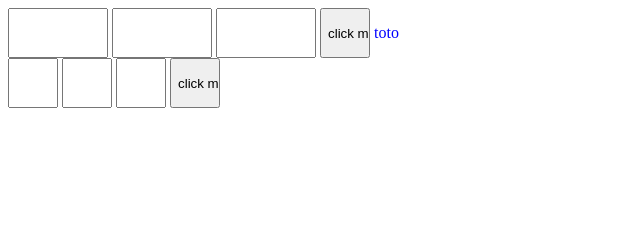
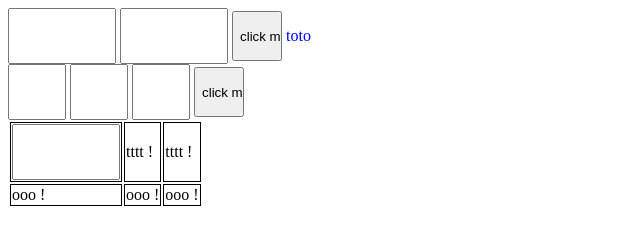
Before and after one commit to djedje72/projet-gwen, a plain HTML site: page index.html in a window 1280 px wide. Shown: the whole page, without its empty margins (0-640 px from the left). Drawn offline with Linux system fonts and the light colour scheme.

Commit message:
third commit

```diff
--- a/index.html
+++ b/index.html
@@ -1,3 +1,4 @@
+<!DOCTYPE html>
 <html>
     <head>
 
@@ -12,6 +13,10 @@
 
             .input-small {
                 width: 100px;
+            }
+
+            td {
+                border: 1px solid black;
             }
         </style>
     </head>
@@ -31,17 +36,31 @@
             }
         </script>
         <div>
-            <input class="input-small" type="text" name="tt1" onchange="myFunction2(this)"/>
-            <input class="input-small" type="text" name="tt2"/>
-            <input class="input-small" type="text" name="tt3"/>
-            <input type="button" name="tt4" value="click me !" onclick="myFunction();"/>
+            <input class="input-small" type="text"/>
+            <input class="input-small" type="text"/>
+            <input type="button" value="click me !" onclick="myFunction();"/>
             <span id="mySpan">toto</span>
         </div>
         <div>
-            <input type="text" name="tt1"/>
-            <input type="text" name="tt2"/>
-            <input type="text" name="tt3"/>
-            <input type="button" name="tt4" value="click me !"/>
+            <input type="text"/>
+            <input type="text"/>
+            <input type="text"/>
+            <input type="button" value="click me 2 !"/>
         </div>
+
+        <table>
+            <tr>
+                <td>
+                    <input class="input-small" type="text" onchange="myFunction2(this)"/>
+                </td>
+                <td>tttt !</td>
+                <td>tttt !</td>
+            </tr>
+            <tr>
+                <td>ooo !</td>
+                <td>ooo !</td>
+                <td>ooo !</td>
+            </tr>
+        </table>
     </body>
 </html>
```
